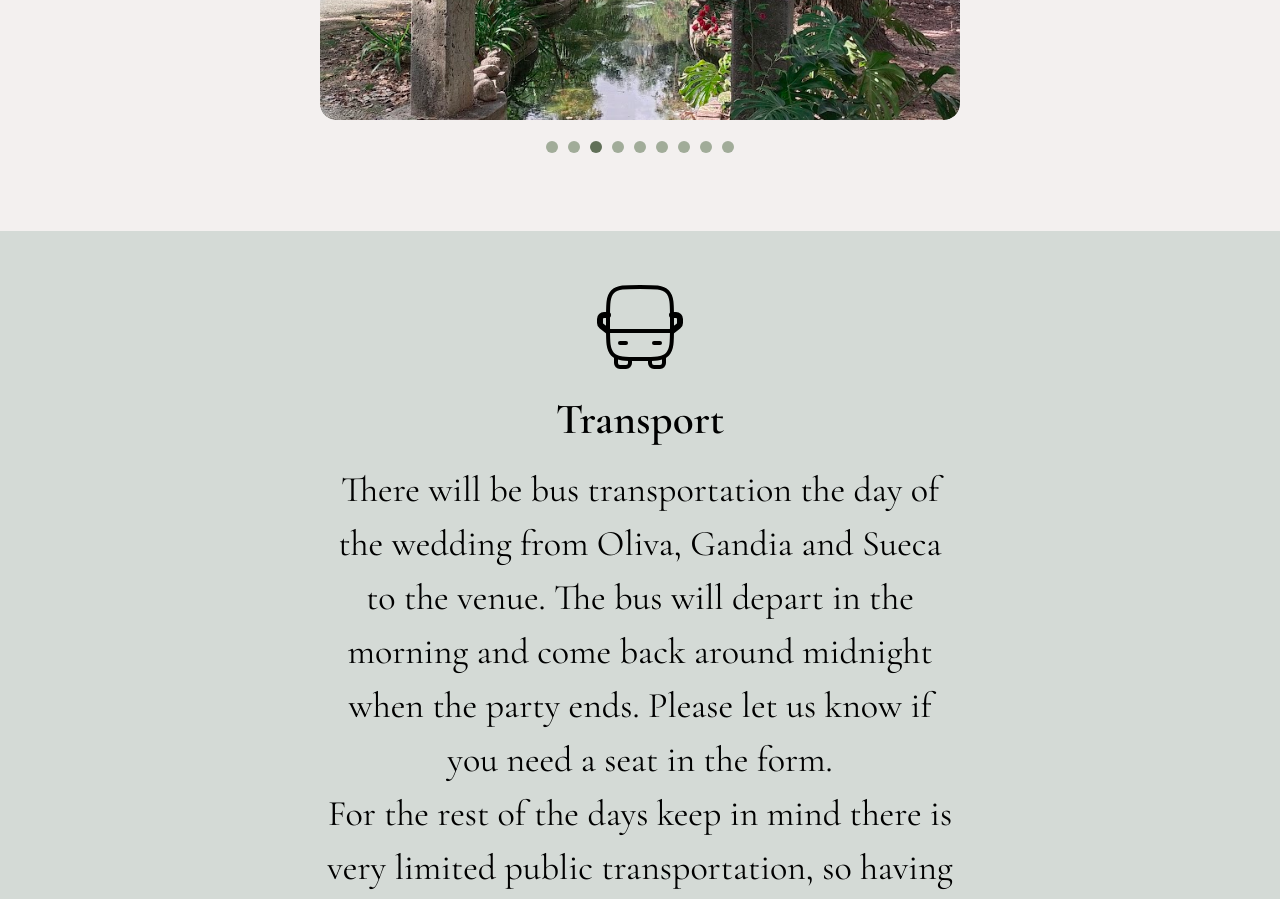
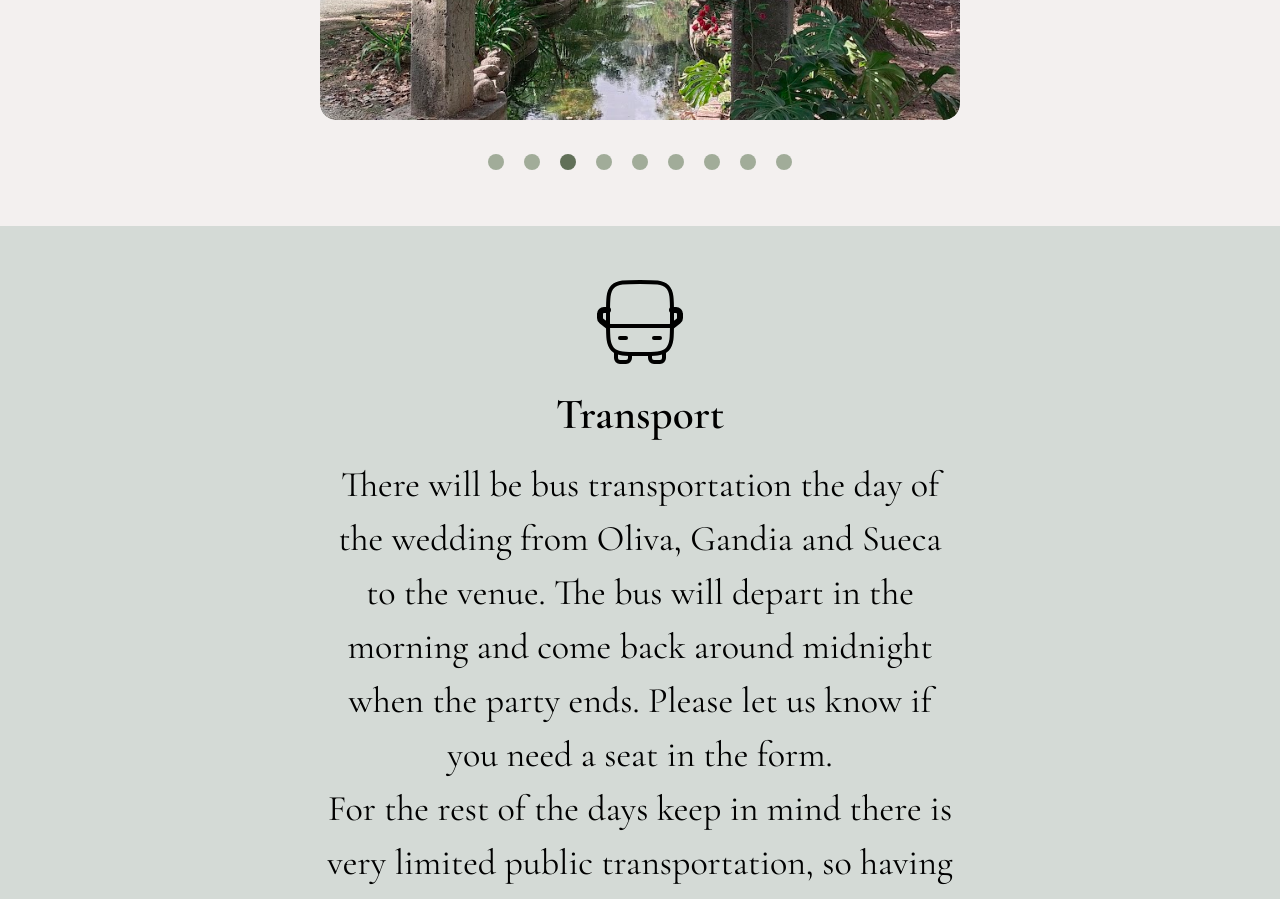
Before and after one commit to camilleri/web-boda, a React (Vite) app: page / in a window 1280 px wide. Shown: the part 1720-2619 px from the top of the page. Built offline with nearby package versions, Linux system fonts and the light colour scheme.

Commit message:
Final styles v2

```diff
--- a/src/Menu.tsx
+++ b/src/Menu.tsx
@@ -47,6 +47,7 @@ type Props = {
 function Menu(props: Props) {
   const location = useLocation();
   const isMobile = useIsMobile();
+  const isHome = location.pathname === "/";
   useTranslation();
 
   const [pendingScroll, setPendingScroll, scrollToSection] =
@@ -65,6 +66,9 @@ function Menu(props: Props) {
   }, [setPendingScroll, pendingScroll, location]); // Trigger this effect when the location changes
 
   return isMobile ? (
+    isHome ? (
+      <div />
+    ) : (
       <FlexContainer>
         <Spacer left="8px">
           <FlexContainer onClick={() => scrollToSection(props.homeRef)}>
@@ -72,6 +76,7 @@ function Menu(props: Props) {
           </FlexContainer>
         </Spacer>
       </FlexContainer>
+    )
   ) : (
     <FlexContainer>
       <Spacer left="16px">
--- a/src/VenueSection.tsx
+++ b/src/VenueSection.tsx
@@ -149,7 +149,7 @@ function VenueSection(props: Props) {
 
       <SimpleCarousel />
 
-      <Spacer top={outerSectionSpacer} />
+      <Spacer top={innerSectionSpacer} />
     </Section>
   );
 }
--- a/src/carrousel/SimpleCarousel.css
+++ b/src/carrousel/SimpleCarousel.css
@@ -23,20 +23,29 @@
 
 /* Dots appearance */
 .custom-dots li {
-  margin: 5px 5px; /* Space between dots */
+  margin: 20px 10px; /* Space between dots */
   position: relative;
+
+  @media (max-width: 768px) {
+    margin: 5px 5px;
+  }
 }
 
 /* Dot buttons */
 .custom-dots li button {
-  width: 1px;
-  height: 12px;
+  height: 16px;
+  width: 16px;
   border-radius: 50%;
   background-color: var(--color-light-green);
   border: none;
   transition: background-color 0.3s ease;
   cursor: pointer;
   font-size: 0; /* Hide any numbers in the button */
+
+  @media (max-width: 768px) {
+    height: 12px;
+    width: 12px;
+  }
 }
 
 /* Active dot style */
```
Lines whose indentation alone changed are shown as unchanged.
